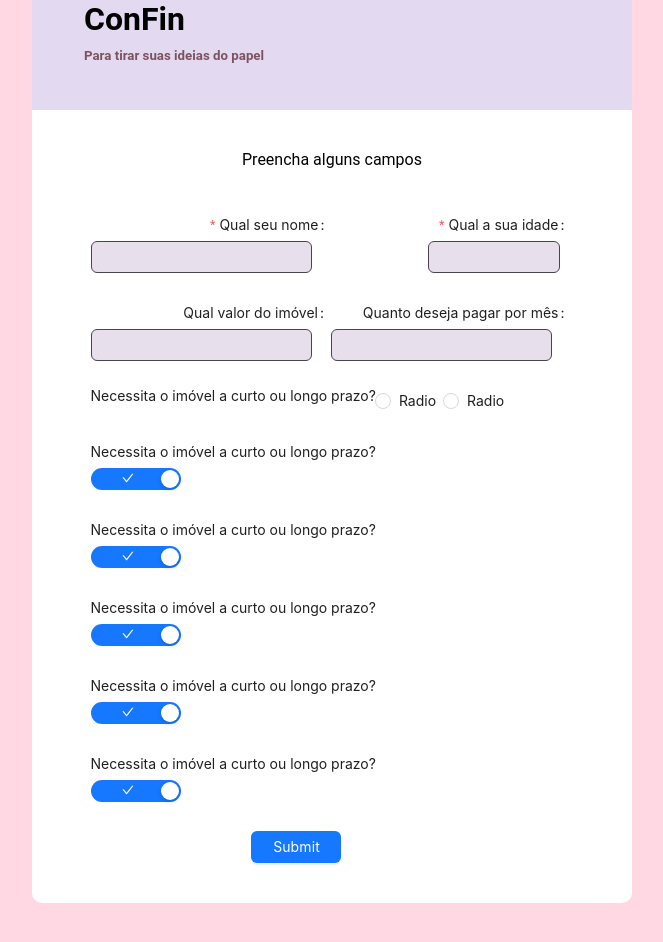
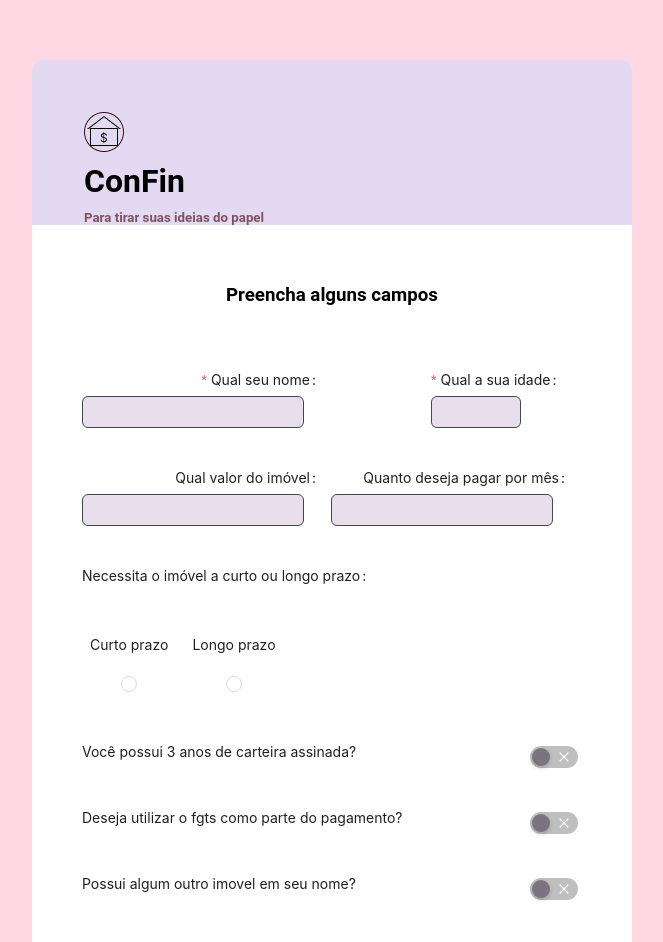
Before and after one commit to IsabelaSucharski/confin.github.io, a React (Create React App) app in the folder sistema-consorcio-financiamento/: page /formulario in a window 1280 px wide. Shown: the top 942 px of the page, without its empty margins (308-971 px from the left). Before the commit the page ends 903 px from the top, so only its background shows below. Built offline with nearby package versions, Linux system fonts and the light colour scheme.

Commit message:
added fields and styles to forms

```diff
--- a/sistema-consorcio-financiamento/src/components/ButtonNext/index.tsx
+++ b/sistema-consorcio-financiamento/src/components/ButtonNext/index.tsx
@@ -1,23 +1,9 @@
 import React from "react";
-import usePage from "../../usePage";
-
 import "./styles.css";
 
-interface IButtonProps {
-  toPage: number;
-}
-
-export const ButtonNext: React.FC<IButtonProps> = ({ toPage }) => {
-  const { page, setPage } = usePage();
-
+export const ButtonNext: React.FC = () => {
   return (
-    <button
-      className="button"
-      onClick={() => {
-        console.log("button", toPage);
-        setPage(toPage);
-      }}
-    >
+    <button className="button" type="submit">
       Próximo
     </button>
   );
--- a/sistema-consorcio-financiamento/src/index.css
+++ b/sistema-consorcio-financiamento/src/index.css
@@ -6,12 +6,13 @@ html {
 body {
   display: flex;
   justify-content: center;
-  align-content: center;
+  align-content: flex-start;
   background-color: #FFD8E4;
   flex-wrap: wrap;
   width: 100%;
-  height: 100%;
+  /* height: 100%; */
   margin: 0;
+  padding: 60px 0;
   font-family: 'Roboto';
   font-style: normal;
   font-weight: 400;
--- a/sistema-consorcio-financiamento/src/pages/Formulario/index.tsx
+++ b/sistema-consorcio-financiamento/src/pages/Formulario/index.tsx
@@ -1,25 +1,36 @@
 import React from "react";
-import { Button, Checkbox, Col, Form, Input, Radio, Row, Switch } from "antd";
+import { Form, Input, InputNumber, Radio, Switch } from "antd";
 import { Card } from "../../components/Card";
 import { Header } from "../../components/Header";
 import { CheckOutlined, CloseOutlined } from "@ant-design/icons";
 import "./styles.css";
+import { ButtonNext } from "../../components/ButtonNext";
 
 export const Formulario: React.FC = () => {
+  const onFinish = (values: any) => {
+    console.log("Success:", values);
+  };
+
   return (
     <Card>
       <Header />
-      <span>Preencha alguns campos</span>
+      <h3>Preencha alguns campos</h3>
       <Form
         name="basic"
         wrapperCol={{ span: 22 }}
-        style={{ maxWidth: "100%" }}
+        onFinish={onFinish}
+        style={{
+          width: "500px",
+          display: "flex",
+          flexDirection: "column",
+          gap: "10px",
+        }}
         initialValues={{ remember: true }}
         autoComplete="off"
       >
         <Input.Group compact>
           <Form.Item
-            name="name"
+            name="nome"
             label="Qual seu nome"
             rules={[{ required: true, message: "Por favor insira seu nome" }]}
             style={{ width: "70%" }}
@@ -27,152 +38,103 @@ export const Formulario: React.FC = () => {
             <Input />
           </Form.Item>
           <Form.Item
-            name="age"
+            name="idade"
             label="Qual a sua idade"
             rules={[{ required: true, message: "Por favor insira sua idade" }]}
             style={{ width: "30%" }}
           >
-            <Input type="number" />
+            <InputNumber min={18} />
           </Form.Item>
         </Input.Group>
 
         <Input.Group compact>
           <Form.Item
-            name="homeValue"
+            name="valorImovel"
             label="Qual valor do imóvel"
             style={{ width: "50%" }}
           >
             <Input />
           </Form.Item>
           <Form.Item
-            name="monthtlyValue"
+            name="valorMensal"
             label="Quanto deseja pagar por mês"
             style={{ width: "50%" }}
           >
             <Input />
           </Form.Item>
         </Input.Group>
-        <Input.Group compact>
-          <span>Necessita o imóvel a curto ou longo prazo?</span>
-          <Form.Item name="username">
-            <Radio>Radio</Radio>
-          </Form.Item>
-          <Form.Item name="username">
-            <Radio>Radio</Radio>
+        <Input.Group
+          style={{
+            display: "flex",
+            alignItems: "center",
+            justifyContent: "space-between",
+            marginBottom: "15px",
+          }}
+        >
+          <Form.Item
+            name="prazo"
+            label="Necessita o imóvel a curto ou longo prazo"
+          >
+            <Radio.Group>
+              <Radio value={1}>Curto prazo</Radio>
+              <Radio value={2}>Longo prazo</Radio>
+            </Radio.Group>
           </Form.Item>
         </Input.Group>
 
         <Input.Group>
-          <Row>
-            <Col>
-              <span>Necessita o imóvel a curto ou longo prazo?</span>
-            </Col>
-            <Col>
-              <Form.Item
-                name="username"
-                rules={[
-                  { required: true, message: "Please input your username!" },
-                ]}
-              >
+          <span>Você possui 3 anos de carteira assinada?</span>
+          <Form.Item name="carteiraAssinada" initialValue={false}>
             <Switch
               checkedChildren={<CheckOutlined />}
               unCheckedChildren={<CloseOutlined />}
-                  defaultChecked
             />
           </Form.Item>
-            </Col>
-          </Row>
         </Input.Group>
+
         <Input.Group>
-          <Row>
-            <Col>
-              <span>Necessita o imóvel a curto ou longo prazo?</span>
-            </Col>
-            <Col>
-              <Form.Item
-                name="username"
-                rules={[
-                  { required: true, message: "Please input your username!" },
-                ]}
-              >
+          <span>Deseja utilizar o fgts como parte do pagamento?</span>
+          <Form.Item name="fgtsPagamento" initialValue={false}>
             <Switch
               checkedChildren={<CheckOutlined />}
               unCheckedChildren={<CloseOutlined />}
-                  defaultChecked
             />
           </Form.Item>
-            </Col>
-          </Row>
         </Input.Group>
         <Input.Group>
-          <Row>
-            <Col>
-              <span>Necessita o imóvel a curto ou longo prazo?</span>
-            </Col>
-            <Col>
-              <Form.Item
-                name="username"
-                rules={[
-                  { required: true, message: "Please input your username!" },
-                ]}
-              >
+          <span>Possui algum outro imovel em seu nome?</span>
+
+          <Form.Item name="imovelNome" initialValue={false}>
             <Switch
               checkedChildren={<CheckOutlined />}
               unCheckedChildren={<CloseOutlined />}
-                  defaultChecked
             />
           </Form.Item>
-            </Col>
-          </Row>
         </Input.Group>
         <Input.Group>
-          <Row>
-            <Col>
-              <span>Necessita o imóvel a curto ou longo prazo?</span>
-            </Col>
-            <Col>
-              <Form.Item
-                name="username"
-                rules={[
-                  { required: true, message: "Please input your username!" },
-                ]}
-              >
+          <span>Possui algum outro financiamento imobiliário vigente?</span>
+
+          <Form.Item name="financiamentoVigente" initialValue={false}>
             <Switch
               checkedChildren={<CheckOutlined />}
               unCheckedChildren={<CloseOutlined />}
-                  defaultChecked
             />
           </Form.Item>
-            </Col>
-          </Row>
         </Input.Group>
         <Input.Group>
-          <Row>
-            <Col>
-              <span>Necessita o imóvel a curto ou longo prazo?</span>
-            </Col>
-            <Col>
-              <Form.Item
-                name="username"
-                rules={[
-                  { required: true, message: "Please input your username!" },
-                ]}
-              >
+          <span>Esse imóvel é para fins residenciais?</span>
+
+          <Form.Item name="residencial" initialValue={false}>
             <Switch
               checkedChildren={<CheckOutlined />}
               unCheckedChildren={<CloseOutlined />}
-                  defaultChecked
             />
           </Form.Item>
-            </Col>
-          </Row>
         </Input.Group>
 
-        <Form.Item wrapperCol={{ offset: 8, span: 16 }}>
-          <Button type="primary" htmlType="submit">
-            Submit
-          </Button>
-        </Form.Item>
+        <div className="divButton">
+          <ButtonNext />
+        </div>
       </Form>
     </Card>
   );
--- a/sistema-consorcio-financiamento/src/pages/Formulario/styles.css
+++ b/sistema-consorcio-financiamento/src/pages/Formulario/styles.css
@@ -1,14 +1,20 @@
 .ant-input:focus,
-:not(#basic_password).ant-input:hover,
+.ant-input:hover,
 .ant-input-affix-wrapper:hover,
 .ant-input-affix-wrapper-focused,
-.ant-input-affix-wrapper:not(.ant-input-affix-wrapper-disabled):hover {
+.ant-input-affix-wrapper:not(.ant-input-affix-wrapper-disabled):hover,
+.ant-input-number:hover,
+.ant-input-number-input:hover {
   border-color: #49454F;
   outline: 0;
   -webkit-box-shadow: 0 0 0 2px #FFD8E4;
   box-shadow: 0 0 0 2px #FFD8E4;
 }
 
+.ant-input-number {
+  background-color: #E7E0EC;
+  border-color: #49454F;
+}
 
 .ant-input {
   background-color: #E7E0EC;
@@ -16,10 +22,64 @@
   color: black;
 }
 
-.ant-input::placeholder {
-  color: black;
-}
-
 .ant-row {
   display: block;
 }
+
+
+
+.ant-radio-wrapper {
+  display: flex;
+  flex-direction: column-reverse;
+  gap: 20px;
+}
+
+
+
+.ant-radio-wrapper .ant-radio-checked .ant-radio-inner {
+  border-color: #6750A4;
+  background-color: #6750A4;
+}
+
+:where(.css-dev-only-do-not-override-1n7nwfa).ant-form-item .ant-form-item-control-input {
+  min-height: 0;
+}
+
+
+.ant-input-group {
+  display: flex;
+  justify-content: space-between;
+}
+
+.ant-radio-group {
+  display: inline-flex;
+}
+
+.ant-switch-inner,
+.ant-switch {
+  width: 52px;
+}
+
+.ant-switch.ant-switch-checked:hover:not(.ant-switch-disabled),
+.ant-switch.ant-switch-checked,
+:where(.css-dev-only-do-not-override-1n7nwfa).ant-switch {
+  background: #E7E0EC;
+}
+
+.ant-switch.ant-switch-checked {
+  background: #6750A4;
+}
+
+:where(.css-dev-only-do-not-override-1n7nwfa).ant-switch:hover:not(.ant-switch-disabled) {
+  background: #6750A4;
+  opacity: 0.5;
+}
+
+.ant-switch:not(.ant-switch-checked)>.ant-switch-handle::before {
+  background-color: #79747E;
+}
+
+:where(.css-dev-only-do-not-override-1n7nwfa).ant-switch .ant-switch-inner .ant-switch-inner-unchecked {
+  color: #79747E;
+
+}
--- a/sistema-consorcio-financiamento/src/pages/Introducao/index.tsx
+++ b/sistema-consorcio-financiamento/src/pages/Introducao/index.tsx
@@ -24,7 +24,7 @@ export const Introducao: React.FC = () => {
 
       <div className="divButton">
         <Link to={"formulario"}>
-          <ButtonNext toPage={2} />
+          <ButtonNext />
         </Link>
       </div>
     </Card>
```
Lines whose indentation alone changed are shown as unchanged.
